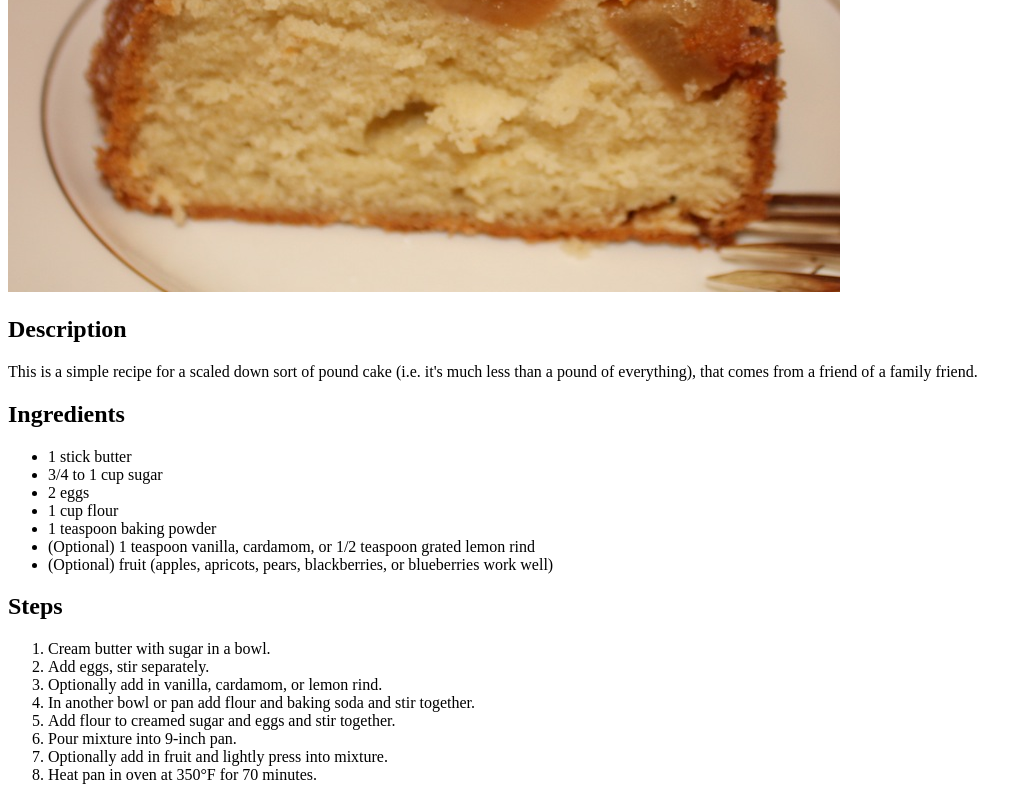
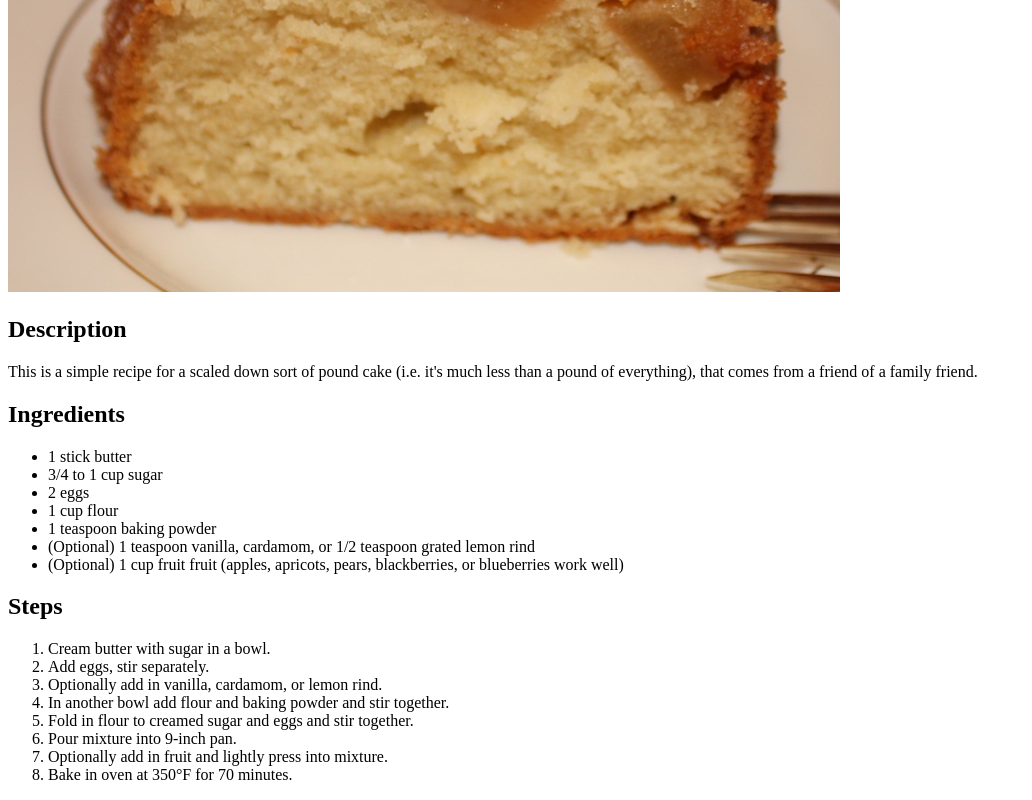
Before and after one commit to sakele/odin-recipes, a plain HTML site: page recipes/pound-cake.html in a window 1280 px wide. Shown: the part 556-1356 px from the top of the page, without its empty margins (0-1032 px from the left). Drawn offline with Linux system fonts and the light colour scheme.

Commit message:
Fix typo and correct recipe

```diff
--- a/recipes/pound-cake.html
+++ b/recipes/pound-cake.html
@@ -19,18 +19,18 @@
                     <li>1 cup flour</li>
                     <li>1 teaspoon baking powder</li>
                     <li>(Optional) 1 teaspoon vanilla, cardamom, or 1/2 teaspoon grated lemon rind</li>
-                    <li>(Optional) fruit (apples, apricots, pears, blackberries, or blueberries work well)</li>
+                    <li>(Optional) 1 cup fruit fruit (apples, apricots, pears, blackberries, or blueberries work well)</li>
                 </ul>
             <h2>Steps</h2>
                 <ol>
                     <li>Cream butter with sugar in a bowl.</li>
                     <li>Add eggs, stir separately.</li>
                     <li>Optionally add in vanilla, cardamom, or lemon rind.</li>
-                    <li>In another bowl or pan add flour and baking soda and stir together.</li>
-                    <li>Add flour to creamed sugar and eggs and stir together.</li>
+                    <li>In another bowl add flour and baking powder and stir together.</li>
+                    <li>Fold in flour to creamed sugar and eggs and stir together.</li>
                     <li>Pour mixture into 9-inch pan.</li>
                     <li>Optionally add in fruit and lightly press into mixture.</li>
-                    <li>Heat pan in oven at 350°F for 70 minutes.</li>
+                    <li>Bake in oven at 350°F for 70 minutes.</li>
                 </ol>
     </body>
 </html>
```
